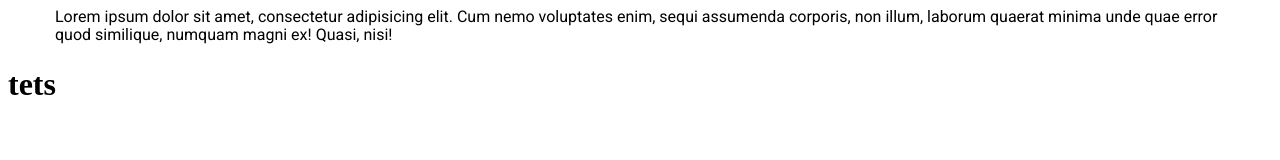
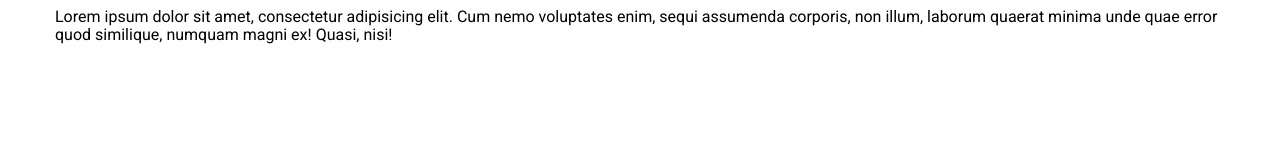
Before and after one commit to 2gnc/cv, a website: page app/index.html in a window 1280 px wide. Drawn offline with Linux system fonts and the light colour scheme.

Commit message:
незначительные изменения

```diff
--- a/app/index.html
+++ b/app/index.html
@@ -1 +1 @@
-<!DOCTYPE html><html lang="ru"><head><meta charset="UTF-8"><title>Полякова Ксения</title><link rel="stylesheet" href="css/normalize.css"><link rel="stylesheet" href="css/main.css"></head><body><div class="container container__position">Lorem ipsum dolor sit amet, consectetur adipisicing elit. Cum nemo voluptates enim, sequi assumenda corporis, non illum, laborum quaerat minima unde quae error quod similique, numquam magni ex! Quasi, nisi!</div><h1>tets</h1><script src="js/scripts.js"></script></body></html>
+<!DOCTYPE html><html lang="ru"><head><meta charset="UTF-8"><title>Полякова Ксения</title><link rel="stylesheet" href="css/normalize.css"><link rel="stylesheet" href="css/main.css"></head><body><div class="container container__position">Lorem ipsum dolor sit amet, consectetur adipisicing elit. Cum nemo voluptates enim, sequi assumenda corporis, non illum, laborum quaerat minima unde quae error quod similique, numquam magni ex! Quasi, nisi!</div><script src="js/scripts.js"></script></body></html>
```
